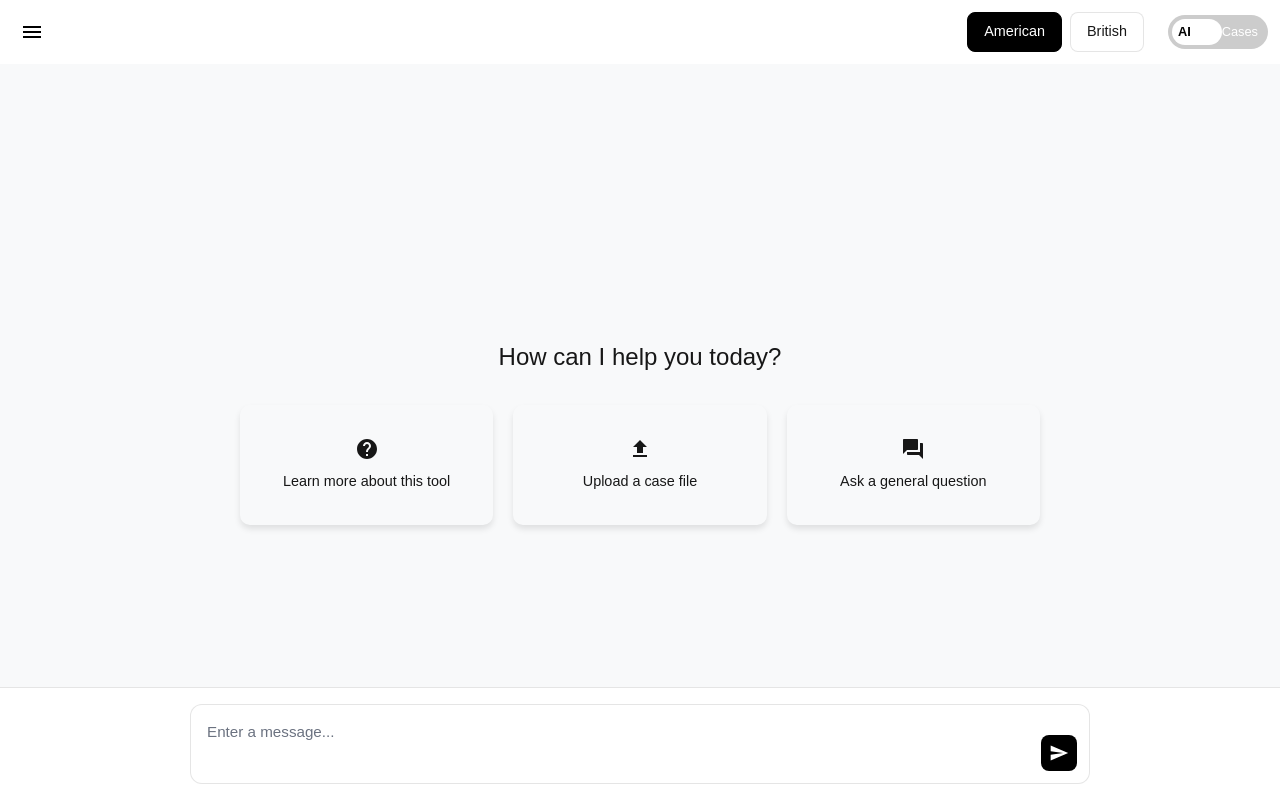
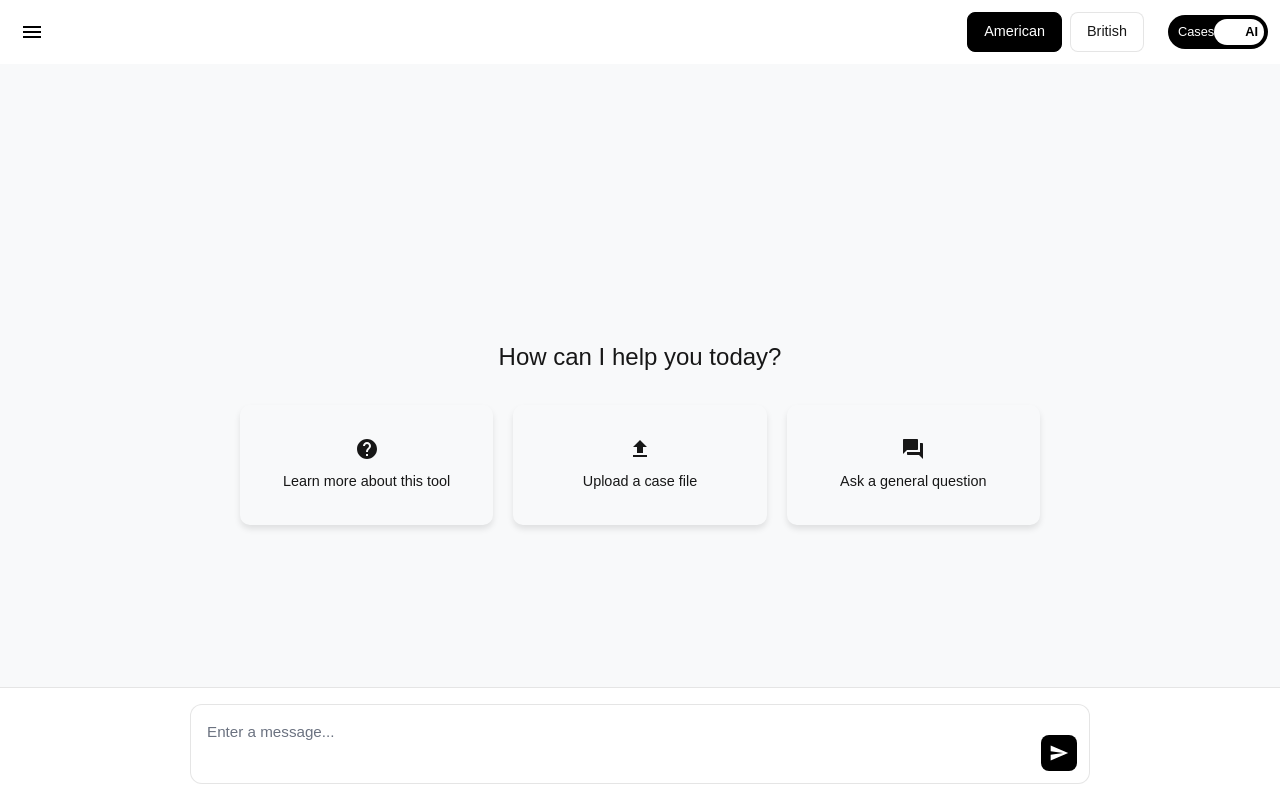
Before and after one commit to taisy03-uni/final-rag, a Next.js app: page /chat in a window 1280 px wide. Built offline with nearby package versions, Linux system fonts and the light colour scheme; a web font is replaced by a local one.

Commit message:
prettyfy buttons

```diff
--- a/src/app/chat/components/Buttons.tsx
+++ b/src/app/chat/components/Buttons.tsx
@@ -44,15 +44,15 @@ const Buttons: React.FC<ButtonsProps> = ({
           <label className={buttonStyles.toggleSwitch}>
             <input
               type="checkbox"
-              checked={currentOutput === 'cases'}
-              onChange={() => setCurrentOutput(currentOutput === 'AItext' ? 'cases' : 'AItext')}
+              checked={currentOutput === 'AItext'}
+              onChange={() => setCurrentOutput(currentOutput === 'cases' ? 'AItext' : 'cases')}
             />
             <span className={buttonStyles.slider}>
+              <span className={`${buttonStyles.toggleOption} ${currentOutput === 'cases' ? buttonStyles.activeOption : ''}`}>
+                Cases
+              </span>
               <span className={`${buttonStyles.toggleOption} ${currentOutput === 'AItext' ? buttonStyles.activeOption : ''}`}>
                 AI
-              </span>
-              <span className={`${buttonStyles.toggleOption} ${currentOutput === 'cases' ? buttonStyles.activeOption : ''}`}>
-                Cases
               </span>
             </span>
           </label>
```
